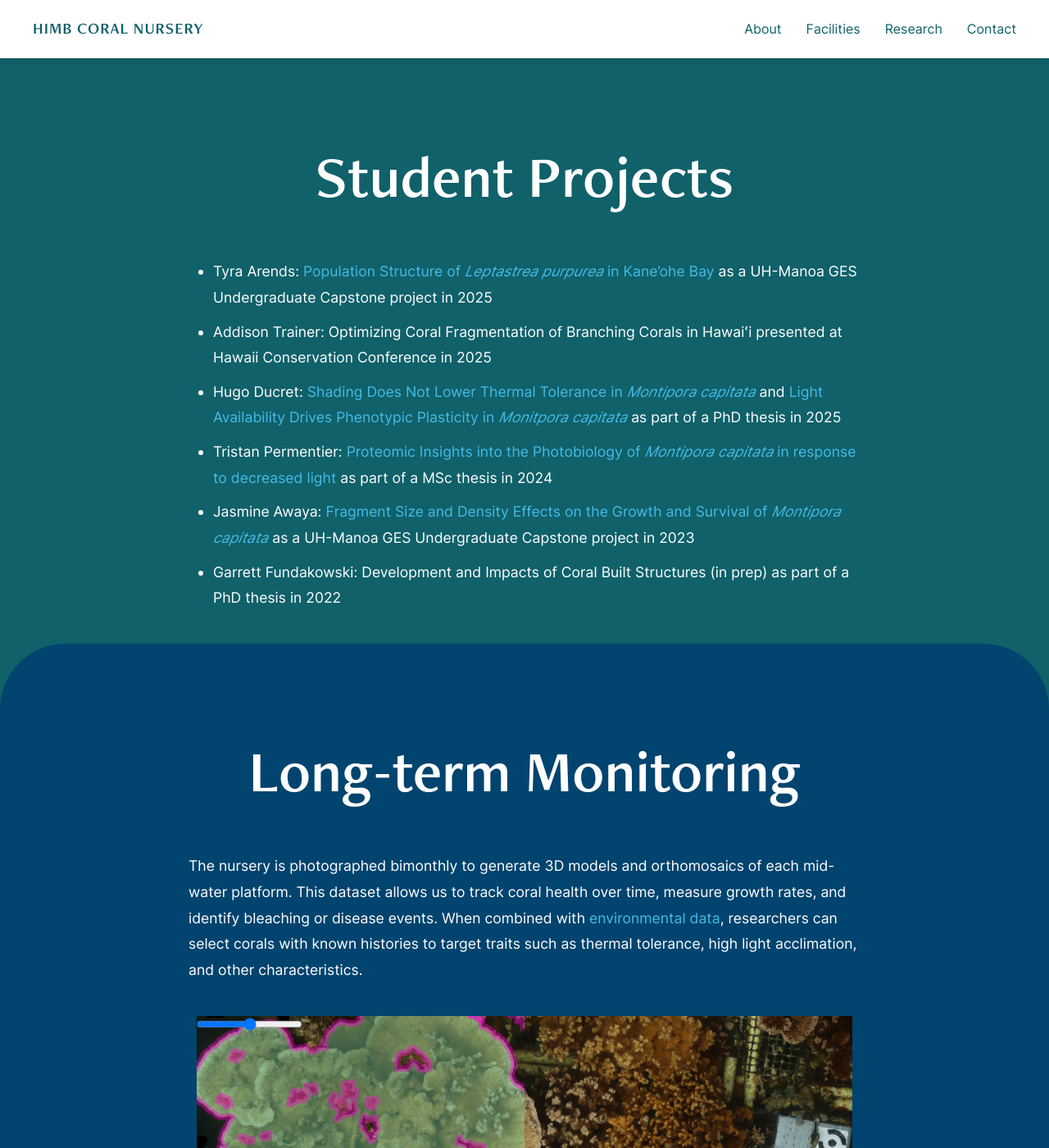
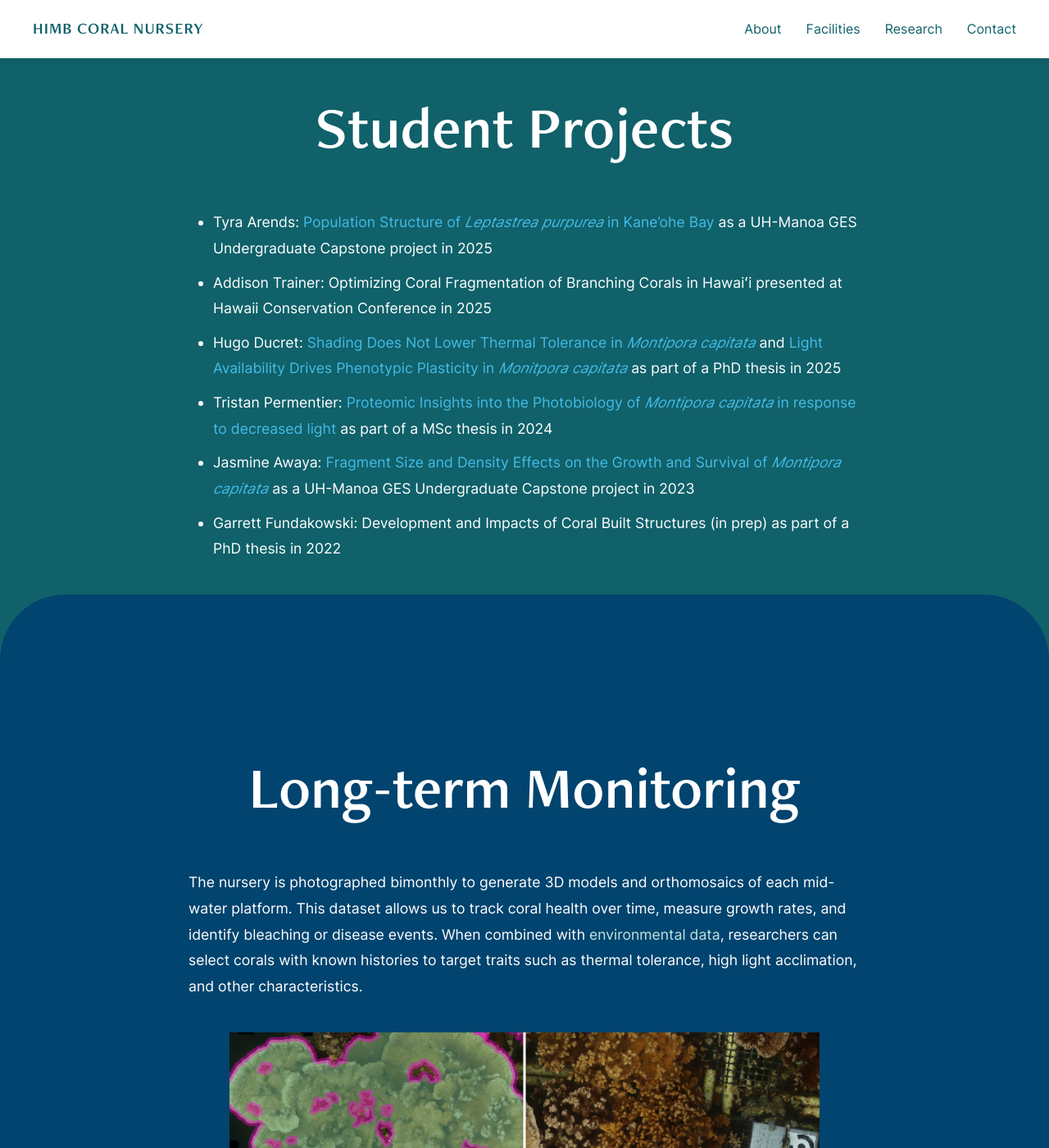
Before and after one commit to himb-coral-nursery/himb-coral-nursery.github.io, a Jekyll site: the page built from research.md, in a window 1280 px wide and 1400 px high. Shown: the whole window at 82% size. Built offline with Jekyll 4.4.1, drawn with Linux system fonts in a browser that asks for light colours.

Commit message:
Update style.css

```diff
--- a/assets/css/style.css
+++ b/assets/css/style.css
@@ -5,10 +5,10 @@
 
 body {
   font-family: 'Nursery-Body', sans-serif;
-  background: transparent;
+  background: #10616A;
   overflow-x: hidden;
   line-height: 1.6;
-  color: #fff; /* White text */
+  color: #fff;
 }
 
 body.facilities-page {
@@ -21,7 +21,7 @@
 
 h1, h2, h3, .logo {
   font-family: 'Nursery-Heading', sans-serif;
-  color: #fff; /* White */
+  color: #fff;
 }
 
 /* Table styling - site-wide */
@@ -53,23 +53,23 @@
   background: rgba(255, 255, 255, 0.05);
 }
 
-/* Center align columns that are numeric/categorical */
 th:not(:first-child),
 td:not(:first-child) {
   text-align: center;
 }
 
-/* Style italic text (like species names) */
 table em {
   color: #45BBE6;
   font-style: italic;
 }
+
 /* ==========================================================================
    2. NAVIGATION & HEADER
    ========================================================================== */
 .main-header {
   position: fixed;
-  top: 0; width: 100%;
+  top: 0;
+  width: 100%;
   padding: 20px 0;
   background: white;
   z-index: 10000;
@@ -87,7 +87,7 @@
 .logo {
   font-weight: bold;
   text-decoration: none;
-  color: #10616A; /* Patch Reef */
+  color: #10616A;
   letter-spacing: 1px;
   font-size: 1.2rem;
   z-index: 10001;
@@ -101,16 +101,16 @@
 
 .nav-links a {
   text-decoration: none;
-  color: #10616A; /* Patch Reef */
+  color: #10616A;
   font-weight: 500;
   transition: 0.3s;
 }
 
 .nav-links a:hover {
-  color: #45BBE6; /* Hawai'i Sky */
+  color: #45BBE6;
 }
 
-/* Hamburger Menu - Hidden on Desktop */
+/* Hamburger Menu */
 .hamburger {
   display: none;
   flex-direction: column;
@@ -125,13 +125,12 @@
 .hamburger span {
   width: 25px;
   height: 3px;
-  background: #10616A; /* Patch Reef */
+  background: #10616A;
   margin: 3px 0;
   transition: 0.3s;
   border-radius: 3px;
 }
 
-/* Hamburger animation when active */
 .hamburger.active span:nth-child(1) {
   transform: rotate(45deg) translate(7px, 7px);
 }
@@ -158,7 +157,7 @@
   min-width: 200px;
   box-shadow: 0 4px 12px rgba(0,0,0,0.15);
   list-style: none;
-  padding: 15px 0 10px 0;  /* ← top padding creates visual gap without dead zone */
+  padding: 15px 0 10px 0;
   border-radius: 4px;
   z-index: 10001;
   flex-direction: column;
@@ -186,24 +185,7 @@
   color: #45BBE6 !important;
 }
 
-/* Remove white backgrounds from page wrappers */
-.page-content {
-  background: #10616A; /* Match body */
-  min-height: 100vh;
-}
-
-.page-body {
-  background: none;
-  padding: 0; /* Remove padding too */
-  max-width: none;
-}
-
-.page-header {
-  display: none; /* Hide empty header */
-}
-
 /* Scroll Indicator */
-
 .scroll-indicator {
   position: absolute;
   bottom: 40px;
@@ -240,7 +222,10 @@
 
 .video-container {
   position: absolute;
-  top: 0; left: 0; width: 100%; height: 100%;
+  top: 0;
+  left: 0;
+  width: 100%;
+  height: 100%;
   background: #ffffff;
 }
 
@@ -257,10 +242,12 @@
   transition: opacity 0.5s;
 }
 
-/* Hero Text Overlay */
 .hero-overlay {
   position: absolute;
-  top: 0; left: 0; width: 100%; height: 100%;
+  top: 0;
+  left: 0;
+  width: 100%;
+  height: 100%;
   display: flex;
   flex-direction: column;
   justify-content: flex-start;
@@ -294,6 +281,7 @@
   margin-top: -10px;
   text-shadow: 1px 1px 10px rgba(0,0,0,0.8);
 }
+
 /* ==========================================================================
    4. PAGE CONTENT (Interior Pages)
    ========================================================================== */
@@ -302,11 +290,7 @@
 }
 
 .page-header {
-  background: #10616A;
-  padding: 60px 20px 0px;
-  text-align: center;
-  border-top: 8px solid;
-  border-image: linear-gradient(90deg, #00446f 0%, #45BBE6 50%, #10616A 100%) 1;
+  display: none; /* Hide empty header */
 }
 
 .page-title {
@@ -321,14 +305,14 @@
   font-family: 'Nursery-Body', sans-serif;
   font-size: 1.8rem;
   color: #fff;
-  margin: 0px 0 0 0;
+  margin: 0;
   font-weight: 300;
 }
 
 .page-body {
-  max-width: 900px;
-  margin: 0 auto;
-  padding: 60px 40px;
+  background: none;
+  padding: 0;
+  max-width: none;
 }
 
 .page-body h2 {
@@ -345,16 +329,65 @@
   margin-top: 0;
 }
 
+.page-body h3 {
+  font-family: 'Nursery-Heading', sans-serif;
+  font-size: 1.6rem;
+  color: #fff;
+  margin-top: 30px;
+  margin-bottom: 15px;
+}
+
+.page-body p {
+  font-size: 1.1rem;
+  line-height: 1.8;
+  margin-bottom: 20px;
+  color: #fff;
+}
+
+.page-body ul, .page-body ol {
+  margin-left: 30px;
+  margin-bottom: 20px;
+}
+
+.page-body li {
+  font-size: 1.1rem;
+  line-height: 1.8;
+  margin-bottom: 10px;
+  color: #fff;
+}
+
+.page-body a {
+  color: #45BBE6;
+  text-decoration: none;
+  font-weight: 500;
+  transition: color 0.3s;
+}
+
+.page-body a:hover {
+  color: #C2E5DF;
+  text-decoration: underline;
+}
+
+.page-body strong {
+  color: #fff;
+  font-weight: 600;
+}
+
+.page-body a[id] {
+  display: block;
+  position: relative;
+  top: -100px;
+  visibility: hidden;
+}
+
 /* Two-column feature sections */
 .feature-section {
   display: grid;
   grid-template-columns: 1fr 1fr;
   gap: 60px;
   align-items: center;
-  margin: 80px 0;
+  margin: 80px auto;
   max-width: 900px;
-  margin-left: auto;
-  margin-right: auto;
   padding: 0 40px;
   box-sizing: border-box;
   width: 100%;
@@ -362,8 +395,6 @@
 
 .feature-section:first-of-type {
   margin-top: 40px;
-  margin-left: auto;
-  margin-right: auto;
 }
 
 .feature-text {
@@ -391,7 +422,6 @@
   box-shadow: none;
 }
 
-/* Alternate layout - image on left */
 .feature-section.reverse {
   grid-template-columns: 1fr 1fr;
 }
@@ -450,47 +480,6 @@
   font-weight: 600;
 }
 
-/* Slider fixes */
-.image-slider {
-  position: relative !important;
-  width: 100% !important;
-  overflow: hidden;
-  user-select: none;
-  max-width: 800px;
-  margin: 0 auto;
-}
-
-.slider-image-bottom {
-  position: relative !important;
-  width: 100% !important;
-  display: block !important;
-}
-
-.slider-overlay {
-  position: absolute !important;
-  top: 0 !important;
-  left: 0 !important;
-  width: 100% !important;
-  height: 100% !important;
-  clip-path: inset(0 50% 0 0);
-  pointer-events: none;
-}
-
-.slider-image-top {
-  width: 100% !important;
-  height: 100% !important;
-  display: block !important;
-  object-fit: cover;
-}
-
-.slider-button-container {
-  position: absolute !important;
-  top: 0 !important;
-  left: 0 !important;
-  width: 100% !important;
-  height: 100% !important;
-}
-
 /* ==========================================================================
    COLORED SECTIONS
    ========================================================================== */
@@ -511,7 +500,6 @@
 .section-corals {
   background: #00446F;
   padding: 80px 0;
-  margin: 80px 0 0 0;
   width: 100vw;
   position: relative;
   left: 50%;
@@ -537,17 +525,24 @@
   padding-right: 40px;
 }
 
+.section-corals a {
+  color: #C2E5DF !important;
+}
+
+.section-corals a:hover {
+  color: #45BBE6 !important;
+}
+
 .full-width-section {
   max-width: 900px;
   margin: 40px auto;
   padding: 0 40px;
 }
 
-/* Section 3: Equipment - Sandbar (light, needs dark text) */
+/* Section 3: Equipment - Sandbar */
 .section-equipment {
   background: #C2E5DF;
   padding: 80px 0 100px 0;
-  margin: 0;
   width: 100vw;
   position: relative;
   left: 50%;
@@ -593,16 +588,15 @@
   color: #00446F !important;
 }
 
-/* Give buoy box more space */
+/* Buoy box */
 .nursery-live-data {
   margin: 40px auto 60px auto !important;
 }
 
-/* Section 4: Pricing - Heritage Trees */
+/* Section 4: Services - Heritage Trees */
 .section-services {
   background: #4B682F;
   padding: 80px 0 100px 0;
-  margin: 0;
   width: 100vw;
   position: relative;
   left: 50%;
@@ -635,148 +629,14 @@
   padding: 40px;
 }
 
-/* Tables in pricing section */
-.section-services table {
-  color: #fff;
-  border-color: #C2E5DF;
-  margin-left: auto;
-  margin-right: auto;
-  width: 100%;
-}
-
-.section-services th,
-.section-services td {
-  border-color: rgba(194, 229, 223, 0.3);
-}
-
-.page-body h3 {
-  font-family: 'Nursery-Heading', sans-serif;
-  font-size: 1.6rem;
-  color: #fff;
-  margin-top: 30px;
-  margin-bottom: 15px;
-}
-
-.page-body p {
-  font-size: 1.1rem;
-  line-height: 1.8;
-  margin-bottom: 20px;
-  color: #fff;
-}
-
-.page-body ul, .page-body ol {
-  margin-left: 30px;
-  margin-bottom: 20px;
-}
-
-.page-body li {
-  font-size: 1.1rem;
-  line-height: 1.8;
-  margin-bottom: 10px;
-  color: #fff;
-}
-
-.page-body a {
-  color: #45BBE6;
-  text-decoration: none;
-  font-weight: 500;
-  transition: color 0.3s;
-}
-
-.page-body a:hover {
-  color: #C2E5DF;
-  text-decoration: underline;
-}
-
-.page-body strong {
-  color: #fff;
-  font-weight: 600;
-}
-/* Table styling in Deep Ocean section (The Corals) */
-.section-corals table {
-  background: rgba(235, 213, 175, 0.05); /* Tan tint */
-}
-
-.section-corals th {
-  color: #EBD5AF; /* Shoreline/Tan */
-  border-bottom-color: #EBD5AF;
-  background: rgba(235, 213, 175, 0.1);
-}
-
-.section-corals td {
-  color: #fff;
-}
-
-.section-corals table em {
-  color: #EBD5AF; /* Tan for italic species names */
-}
-
-.section-corals tr:hover {
-  background: rgba(235, 213, 175, 0.08);
-}
-
-/* Table styling in Sandbar section (Equipment) */
-.section-equipment table {
-  background: rgba(16, 97, 106, 0.05); /* Patch Reef tint */
-}
-
-.section-equipment th {
-  color: #10616A !important; /* Patch Reef */
-  border-bottom-color: #10616A;
-  background: rgba(16, 97, 106, 0.1);
-}
-
-.section-equipment td {
-  color: #333 !important;
-}
-
-.section-equipment table em {
-  color: #10616A !important; /* Patch Reef for italic */
-}
-
-.section-equipment tr:hover {
-  background: rgba(16, 97, 106, 0.08);
-}
-
-/* Table styling in Heritage Trees section (Services/Pricing) */
-.section-services table {
-  background: rgba(194, 229, 223, 0.05); /* Sandbar tint */
-}
-
-.section-services th {
-  color: #C2E5DF !important; /* Sandbar */
-  border-bottom-color: #C2E5DF;
-  background: rgba(194, 229, 223, 0.1);
-}
-
-.section-services td {
-  color: #fff !important;
-}
-
-.section-services table em {
-  color: #C2E5DF !important; /* Sandbar for italic */
-}
-
-.section-services tr:hover {
-  background: rgba(194, 229, 223, 0.08);
-}
-/* Section Anchor Links */
-.page-body a[id] {
-  display: block;
-  position: relative;
-  top: -100px;
-  visibility: hidden;
-}
-
 /* ==========================================================================
    RESEARCH PAGE SECTIONS
    ========================================================================== */
 
 /* Section 1: Collaborations - Patch Reef */
 .section-collaborations {
-  background: #10616A; /* Patch Reef */
+  background: #10616A;
   padding: 80px 0;
-  margin: 0;
   width: 100vw;
   position: relative;
   left: 50%;
@@ -800,9 +660,8 @@
 
 /* Section 2: Student Projects - Deep Ocean */
 .section-students {
-  background: #00446F; /* Deep Ocean */
+  background: #00446F;
   padding: 80px 0;
-  margin: 0;
   width: 100vw;
   position: relative;
   left: 50%;
@@ -813,7 +672,7 @@
 
 .section-students h2,
 .section-students h3 {
-  color: #EBD5AF; /* Shoreline/Tan */
+  color: #EBD5AF;
 }
 
 .section-students > * {
@@ -834,9 +693,8 @@
 
 /* Section 3: Monitoring - Sandbar */
 .section-monitoring {
-  background: #C2E5DF; /* Sandbar */
+  background: #C2E5DF;
   padding: 80px 0 100px 0;
-  margin: 0;
   width: 100vw;
   position: relative;
   left: 50%;
@@ -868,17 +726,204 @@
   color: #00446F !important;
 }
 
-/* Curved Section Tops */
+/* ==========================================================================
+   TABLE STYLING BY SECTION
+   ========================================================================== */
+
+.section-corals table {
+  background: rgba(235, 213, 175, 0.05);
+}
+
+.section-corals th {
+  color: #EBD5AF;
+  border-bottom-color: #EBD5AF;
+  background: rgba(235, 213, 175, 0.1);
+}
+
+.section-corals td {
+  color: #fff;
+}
+
+.section-corals table em {
+  color: #EBD5AF;
+}
+
+.section-corals tr:hover {
+  background: rgba(235, 213, 175, 0.08);
+}
+
+.section-equipment table {
+  background: rgba(16, 97, 106, 0.05);
+}
+
+.section-equipment th {
+  color: #10616A !important;
+  border-bottom-color: #10616A;
+  background: rgba(16, 97, 106, 0.1);
+}
+
+.section-equipment td {
+  color: #333 !important;
+}
+
+.section-equipment table em {
+  color: #10616A !important;
+}
+
+.section-equipment tr:hover {
+  background: rgba(16, 97, 106, 0.08);
+}
+
+.section-services table {
+  background: rgba(194, 229, 223, 0.05);
+  color: #fff;
+  border-color: #C2E5DF;
+  margin-left: auto;
+  margin-right: auto;
+  width: 100%;
+}
+
+.section-services th {
+  color: #C2E5DF !important;
+  border-bottom-color: #C2E5DF;
+  background: rgba(194, 229, 223, 0.1);
+}
+
+.section-services td {
+  color: #fff !important;
+  border-color: rgba(194, 229, 223, 0.3);
+}
+
+.section-services table em {
+  color: #C2E5DF !important;
+}
+
+.section-services tr:hover {
+  background: rgba(194, 229, 223, 0.08);
+}
+
+/* ==========================================================================
+   IMAGE SLIDER (Research - Monitoring section)
+   ========================================================================== */
+.image-slider-container {
+  max-width: 800px;
+  margin: 40px auto;
+}
+
+.image-slider {
+  position: relative;
+  width: 100%;
+  overflow: hidden;
+  user-select: none;
+}
+
+.slider-image-bottom,
+.slider-image-top {
+  width: 100%;
+  height: auto;
+  display: block;
+}
+
+.slider-overlay {
+  position: absolute;
+  top: 0;
+  left: 0;
+  width: 100%;
+  height: 100%;
+  clip-path: inset(0 50% 0 0);
+  pointer-events: none;
+}
+
+.slider-button-container {
+  position: absolute;
+  top: 0;
+  left: 0;
+  width: 100%;
+  height: 100%;
+}
+
+.slider-input {
+  position: absolute;
+  top: 0;
+  left: 0;
+  width: 100%;
+  height: 100%;
+  opacity: 0;
+  cursor: pointer;
+  z-index: 3;
+  -webkit-appearance: none;
+  appearance: none;
+  margin: 0;
+}
+
+.slider-button {
+  position: absolute;
+  top: 0;
+  left: 50%;
+  transform: translateX(-50%);
+  width: 50px;
+  height: 100%;
+  pointer-events: none;
+  z-index: 2;
+}
+
+.slider-line {
+  position: absolute;
+  left: 50%;
+  top: 0;
+  transform: translateX(-50%);
+  width: 3px;
+  height: 100%;
+  background: white;
+  box-shadow: 0 0 10px rgba(0,0,0,0.5);
+}
+
+.slider-line::before {
+  content: '';
+  position: absolute;
+  top: 50%;
+  left: 50%;
+  transform: translate(-50%, -50%);
+  width: 40px;
+  height: 40px;
+  background: white;
+  border-radius: 50%;
+  box-shadow: 0 0 10px rgba(0,0,0,0.3);
+}
+
+.slider-line::after {
+  content: '◀  ▶';
+  position: absolute;
+  top: 50%;
+  left: 50%;
+  transform: translate(-50%, -50%);
+  color: #333;
+  font-size: 12px;
+  letter-spacing: 2px;
+}
+
+.slider-caption {
+  text-align: center;
+  margin-top: 15px;
+  font-size: 0.9rem;
+  font-style: italic;
+  color: #333 !important;
+}
+
+/* ==========================================================================
+   ROUNDED SECTION TOPS
+   ========================================================================== */
 .section-corals,
 .section-equipment,
 .section-services,
 .section-monitoring {
   border-radius: 80px 80px 0 0;
   margin-top: -80px;
+  padding-top: 160px;
 }
 
 /* ==========================================================================
-   5. ANIMATIONS & EFFECTS
+   ANIMATIONS
    ========================================================================== */
 @keyframes fadeInStay {
   0% { opacity: 0; transform: translateY(30px); }
@@ -886,7 +931,7 @@
 }
 
 /* ==========================================================================
-   6. NARROW DESKTOP (1025px - 1208px)
+   NARROW DESKTOP (768px - 1208px)
    ========================================================================== */
 @media (max-width: 1208px) and (min-width: 768px) {
   .fade-in-text {
@@ -906,8 +951,7 @@
     white-space: nowrap;
   }
 
-  /* iPad video sizing - fill height like mobile */
-  .video-container iframe {
+  .video-container video {
     height: 100vh;
     height: 100dvh;
     width: 177.78vh;
@@ -919,10 +963,8 @@
 }
 
 /* ==========================================================================
-   7. RESPONSIVE / MOBILE OVERRIDES
+   MOBILE (≤767px)
    ========================================================================== */
-
-/* --- Mobile Rules (Only apply if screen is 767px or less) --- */
 @media (max-width: 767px) {
 
   * {
@@ -934,7 +976,7 @@
     height: 100dvh;
   }
 
-  .video-container iframe {
+  .video-container video {
     position: absolute;
     height: 100vh;
     height: 100dvh;
@@ -946,7 +988,6 @@
     pointer-events: none;
   }
 
-  /* Mobile hero text - split into 3 lines and left-aligned */
   .fade-in-text {
     display: block !important;
     font-size: 5rem;
@@ -967,19 +1008,16 @@
     padding-top: 60px !important;
   }
 
-  /* Mobile header - teal on all pages */
   .main-header {
     background: #10616A !important;
     box-shadow: 0 2px 10px rgba(0,0,0,0.2) !important;
   }
 
-/* Homepage overrides back to transparent */
   .homepage .main-header {
     background: transparent !important;
     box-shadow: none !important;
   }
 
-/* White logo on all mobile pages */
   .logo {
     color: #ffffff !important;
     display: block !important;
@@ -987,7 +1025,6 @@
     margin-left: 0 !important;
   }
 
-/* Hide logo on homepage only */
   .homepage .logo {
     display: none !important;
   }
@@ -997,7 +1034,6 @@
     padding: 0 20px;
   }
 
-  /* Show white hamburger on mobile */
   .hamburger {
     display: flex !important;
   }
@@ -1010,7 +1046,6 @@
     background: #333 !important;
   }
 
-  /* Mobile navigation menu - full screen overlay */
   .nav-menu {
     position: fixed;
     left: -100%;
@@ -1046,10 +1081,21 @@
     color: #10616A;
   }
 
-  .section {
-    flex-direction: column !important;
-    text-align: center;
+  /* Mobile dropdown styling */
+  .dropdown-menu {
+    position: static !important;
+    box-shadow: none !important;
+    background: transparent !important;
+    padding: 10px 0 !important;
+    margin-top: 10px !important;
   }
+
+  .dropdown-menu a {
+    font-size: 1.5rem !important;
+    color: #45BBE6 !important;
+    padding: 8px 20px !important;
+  }
+
   /* Feature sections stack on mobile */
   .feature-section {
     grid-template-columns: 1fr !important;
@@ -1064,4 +1110,17 @@
   .feature-text h2 {
     font-size: 2rem !important;
   }
+
+  /* Fix long page titles on mobile */
+  .page-title {
+    font-size: 3rem !important;
+    line-height: 1.1 !important;
+    word-wrap: break-word;
+    overflow-wrap: break-word;
+    hyphens: auto;
   }
+
+  .full-width-section {
+    padding: 0 20px !important;
+  }
+}
```
Lines whose indentation alone changed are shown as unchanged.
